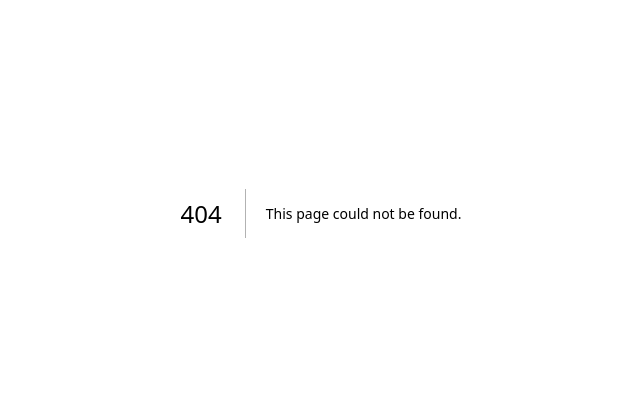
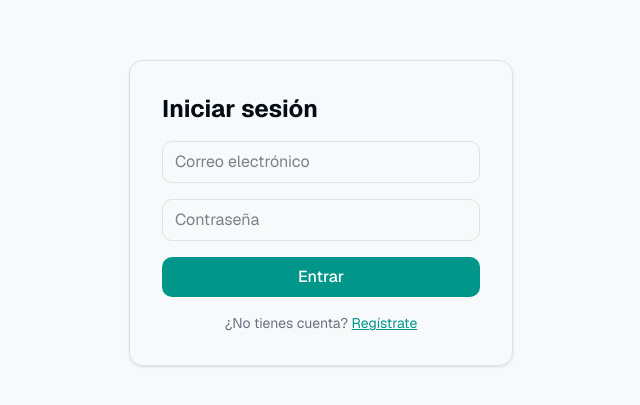
Before and after one commit to Xmoonie/finanzas-los-almendros, a Next.js app: page /login in a window 1280 px wide. Before the commit this address had no page. Shown: the part 187-592 px from the top of the page, without its empty margins (319-959 px from the left). Built offline with nearby package versions, Linux system fonts and the light colour scheme; no server answers.

Commit message:
add login page and supabase migration

```diff
--- /dev/null
+++ b/app/login/page.tsx
@@ -0,0 +1,61 @@
+"use client"
+import { useState } from "react"
+import { createClient } from "@/lib/supabase"
+import { useRouter } from "next/navigation"
+
+export default function LoginPage() {
+  const [email, setEmail] = useState("")
+  const [password, setPassword] = useState("")
+  const [isSignUp, setIsSignUp] = useState(false)
+  const [error, setError] = useState("")
+  const router = useRouter()
+  const supabase = createClient()
+
+  async function handleSubmit() {
+    setError("")
+    const { error } = isSignUp
+      ? await supabase.auth.signUp({ email, password })
+      : await supabase.auth.signInWithPassword({ email, password })
+
+    if (error) return setError(error.message)
+    router.push("/dashboard")
+    router.refresh()
+  }
+
+  return (
+    <div className="flex min-h-screen items-center justify-center">
+      <div className="w-full max-w-sm space-y-4 p-8 border rounded-xl shadow-sm">
+        <h1 className="text-2xl font-bold">
+          {isSignUp ? "Crear cuenta" : "Iniciar sesión"}
+        </h1>
+        <input
+          type="email"
+          placeholder="Correo electrónico"
+          value={email}
+          onChange={e => setEmail(e.target.value)}
+          className="w-full border rounded-lg px-3 py-2"
+        />
+        <input
+          type="password"
+          placeholder="Contraseña"
+          value={password}
+          onChange={e => setPassword(e.target.value)}
+          className="w-full border rounded-lg px-3 py-2"
+        />
+        {error && <p className="text-red-500 text-sm">{error}</p>}
+        <button
+          onClick={handleSubmit}
+          className="w-full bg-teal-600 text-white rounded-lg py-2 font-medium"
+        >
+          {isSignUp ? "Registrarse" : "Entrar"}
+        </button>
+        <p className="text-sm text-center text-gray-500">
+          {isSignUp ? "¿Ya tienes cuenta?" : "¿No tienes cuenta?"}{" "}
+          <button onClick={() => setIsSignUp(!isSignUp)} className="text-teal-600 underline">
+            {isSignUp ? "Inicia sesión" : "Regístrate"}
+          </button>
+        </p>
+      </div>
+    </div>
+  )
+}
--- /dev/null
+++ b/lib/supabase.ts
@@ -0,0 +1,8 @@
+import { createBrowserClient } from '@supabase/ssr'
+
+export function createClient() {
+  return createBrowserClient(
+    process.env.NEXT_PUBLIC_SUPABASE_URL!,
+    process.env.NEXT_PUBLIC_SUPABASE_ANON_KEY!
+  )
+}
```
